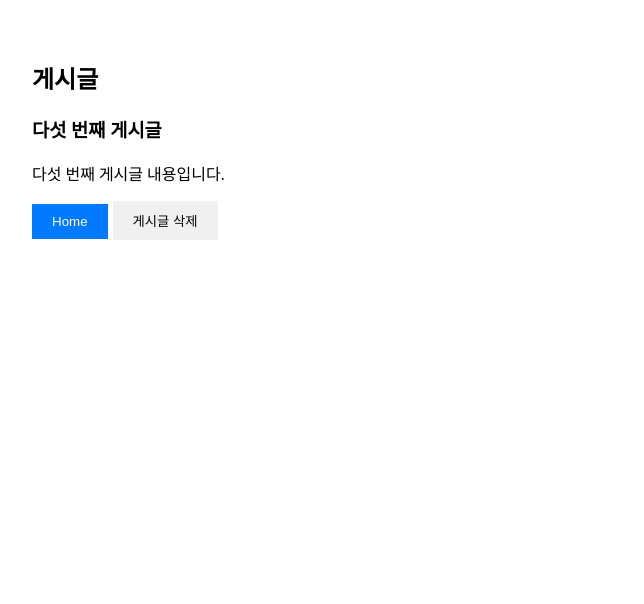
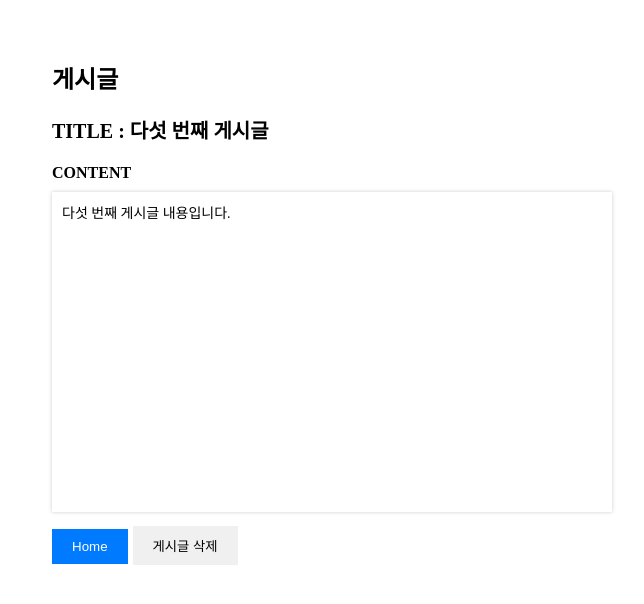
Before and after one commit to soulchicken/board, a React (Create React App) app: page /posts/1 in a window 1280 px wide. Shown: the top 604 px of the page, without its empty margins (308-952 px from the left). Built offline with nearby package versions, Linux system fonts and the light colour scheme; no server answers.

Commit message:
Style: 게시글 상세페이지 CSS 적용

```diff
--- a/src/pages/PostDetail.jsx
+++ b/src/pages/PostDetail.jsx
@@ -5,6 +5,7 @@ import { useParams } from 'react-router-dom';
 import axios from 'axios';
 import PostDeleteBtn from '../components/button/PostDeleteBtn';
 import HomeBtn from '../components/button/HomeBtn';
+import styles from './PostDetail.module.css'; // CSS 모듈 import
 
 const PostDetail = () => {
   let { postId } = useParams();
@@ -26,10 +27,11 @@ const PostDetail = () => {
     }
   };
   return (
-    <div>
+    <div className={styles.postDetail}>
       <h2>게시글</h2>
-      <h3>{post.title}</h3>
-      <p>{post.content}</p>
+      <h3>TITLE : {post.title}</h3>
+      <div className={styles.contentLabel}>CONTENT</div>
+      <p className={styles.contentText}>{post.content}</p>
       <HomeBtn />
       <PostDeleteBtn postId={post.id}/>
     </div>
--- /dev/null
+++ b/src/pages/PostDetail.module.css
@@ -0,0 +1,28 @@
+.postDetail {
+  margin: 20px;
+}
+
+.postDetail h2 {
+  font-size: 24px;
+  font-weight: bold;
+}
+
+.postDetail h3 {
+  font-size: 20px;
+  margin-top: 10px;
+}
+
+.postDetail .contentLabel {
+  margin-top: 20px;
+  font-size: 16px;
+  font-weight: bold;
+}
+
+.postDetail .contentText {
+  margin-top: 10px;
+  font-size: 14px;
+  padding: 10px;
+  min-height: 300px;
+  white-space: pre-line;
+  box-shadow: 0 0 4px rgba(0, 0, 0, 0.2);
+}
```
